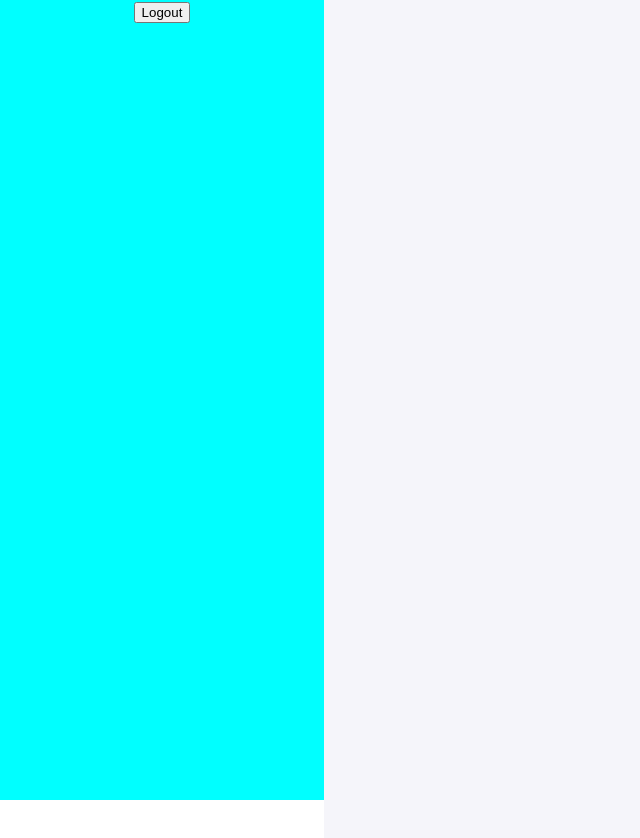
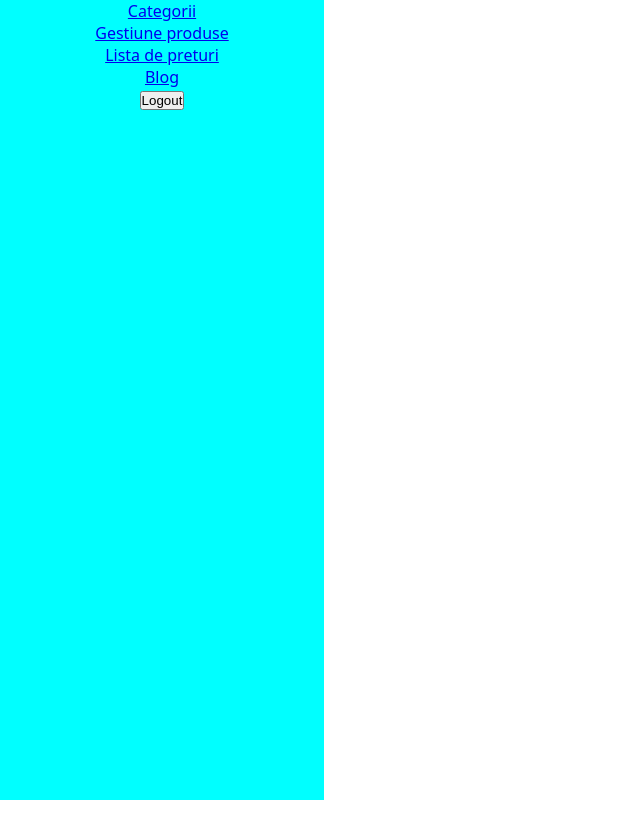
Before and after one commit to mihaifirst/dumarConstruct, a React (Vite) app: page /dashboard/categories in a window 1280 px wide. Shown: the top 838 px of the page, without its empty margins (0-640 px from the left). After the commit the page ends 800 px from the top, so only its background shows below. Built offline with nearby package versions, Linux system fonts and the light colour scheme.

Commit message:
dashboard and list created

```diff
--- a/src/App.css
+++ b/src/App.css
@@ -8,14 +8,13 @@
   --color-orange: orange;
 }
 
-body {
+* {
   margin: 0;
   padding: 0;
+  box-sizing: border-box;
+}
+
+body {
   font-family: system-ui, -apple-system, BlinkMacSystemFont, "Segoe UI", Roboto,
     Oxygen, Ubuntu, Cantarell, "Open Sans", "Helvetica Neue", sans-serif;
 }
-
-.page {
-  display: flex;
-  width: 100vw;
-}
--- a/src/App.jsx
+++ b/src/App.jsx
@@ -2,12 +2,15 @@
 import { Route, Routes, useLocation } from "react-router-dom";
 import Register from "./components/Register/Register";
 import Login from "./components/Login/Login";
-import SideNavigation from "./components/SideNavigation/SideNavigation";
 import { getAuthToken } from "./helpers/_token";
 import { useEffect } from "react";
 import { useNavigate } from "react-router-dom";
-import MainLayout from "./components/MainLayout/MainLayout";
+import Dashboard from "./components/Dashboard/Dashboard";
 import CategoryPage from "./pages/CategoryPage";
+import "../src/styles/Page.module.css";
+import PricesPage from "./pages/PricesPage";
+import ProductsPage from "./pages/ProductsPage";
+import BlogPage from "./pages/BlogPage";
 
 function App() {
   const token = getAuthToken();
@@ -15,10 +18,13 @@
   const location = useLocation();
 
   useEffect(() => {
-    console.log(location);
-
     if (!token) {
       navigate("/auth/register");
+    }
+
+    if (location.pathname === "/dashboard") {
+      navigate("/dashboard/categories");
+      return;
     }
 
     if (location.pathname === "/auth/login") {
@@ -38,16 +44,12 @@
     <Routes>
       <Route path="/auth/register" element={<Register />} />
       <Route path="/auth/login" element={<Login />} />
-      <Route
-        path="/dashboard"
-        element={
-          <div className="page">
-            <SideNavigation />
-            <MainLayout />
-          </div>
-        }
-      />
-      <Route path="/dashboard/categories" element={<CategoryPage />} />
+      <Route path="/dashboard" element={<Dashboard />}>
+        <Route path="categories" element={<CategoryPage />} />
+        <Route path="prices" element={<PricesPage />} />
+        <Route path="products" element={<ProductsPage />} />
+        <Route path="blog" element={<BlogPage />} />
+      </Route>
     </Routes>
   );
 }
--- /dev/null
+++ b/src/components/Dashboard/Dashboard.jsx
@@ -0,0 +1,17 @@
+import { Outlet } from "react-router-dom";
+import SideNavigation from "../SideNavigation/SideNavigation";
+import style from "/src/components/Dashboard/Dashboard.module.css";
+// import "../../styles/Page.module.css";
+
+const Dashboard = () => {
+  return (
+    <div className={style.page}>
+      <SideNavigation />
+      <div className={style.mainContent}>
+        <Outlet />
+      </div>
+    </div>
+  );
+};
+
+export default Dashboard;
--- a/src/components/MainLayout/MainLayout.module.css
+++ b/src/components/Dashboard/Dashboard.module.css
@@ -1,6 +1,9 @@
-.mainContainer {
+.page {
+  display: flex;
+}
+
+.mainContent {
   height: 100vh;
-  background-color: #f5f5fa;
   flex: 1;
   padding: 48px 24px 24px;
 }
--- a/src/components/MainLayout/MainLayout.jsx
+++ /dev/null
@@ -1,13 +0,0 @@
-import React from "react";
-import style from "/src/components/MainLayout/MainLayout.module.css";
-
-const MainLayout = ({ title, children }) => {
-  return (
-    <div className={style.mainContainer}>
-      <h1>{title}</h1>
-      {children}
-    </div>
-  );
-};
-
-export default MainLayout;
--- a/src/components/SideNavigation/SideNavigation.jsx
+++ b/src/components/SideNavigation/SideNavigation.jsx
@@ -2,6 +2,7 @@
 import style from "/src/components/SideNavigation/SideNavigation.module.css";
 import { useNavigate } from "react-router-dom";
 import { removeAuthToken } from "../../helpers/_token";
+import { Link } from "react-router-dom";
 
 const SideNavigation = () => {
   const navigate = useNavigate();
@@ -14,6 +15,20 @@
   return (
     <>
       <div className={style.container}>
+        <ul className={style.list}>
+          <li>
+            <Link to="/dashboard/categories">Categorii</Link>
+          </li>
+          <li>
+            <Link to="/dashboard/products">Gestiune produse</Link>
+          </li>
+          <li>
+            <Link to="/dashboard/prices">Lista de preturi</Link>
+          </li>
+          <li>
+            <Link to="/dashboard/blog">Blog</Link>
+          </li>
+        </ul>
         <button onClick={goToLogin}>Logout</button>
       </div>
     </>
--- /dev/null
+++ b/src/pages/BlogPage.jsx
@@ -0,0 +1,11 @@
+import React from "react";
+
+const BlogPage = () => {
+  return (
+    <div>
+      <h1>Blog</h1>
+    </div>
+  );
+};
+
+export default BlogPage;
--- a/src/pages/CategoryPage.jsx
+++ b/src/pages/CategoryPage.jsx
@@ -1,8 +1,11 @@
 import React from "react";
-import MainLayout from "../components/MainLayout/MainLayout";
 
 const CategoryPage = () => {
-  return <MainLayout title="Categorii de produse"> </MainLayout>;
+  return (
+    <div>
+      <h1>Categorii de produse</h1>
+    </div>
+  );
 };
 
 export default CategoryPage;
--- /dev/null
+++ b/src/pages/PricesPage.jsx
@@ -0,0 +1,11 @@
+import React from "react";
+
+const PricesPage = () => {
+  return (
+    <div>
+      <h1>Lista de preturi</h1>
+    </div>
+  );
+};
+
+export default PricesPage;
--- /dev/null
+++ b/src/pages/ProductsPage.jsx
@@ -0,0 +1,11 @@
+import React from "react";
+
+const ProductsPage = () => {
+  return (
+    <div>
+      <h1>Categorii produse</h1>
+    </div>
+  );
+};
+
+export default ProductsPage;
--- /dev/null
+++ b/src/styles/Page.module.css
@@ -0,0 +1,4 @@
+.page h1 {
+  font-size: 40px;
+  background-color: red;
+}
```
Also changed, not shown: src/pages/CategoryPage.module.css (deleted).
